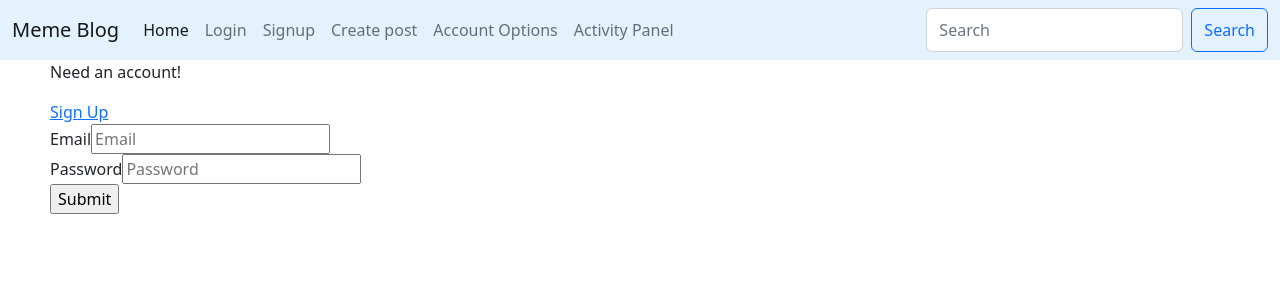
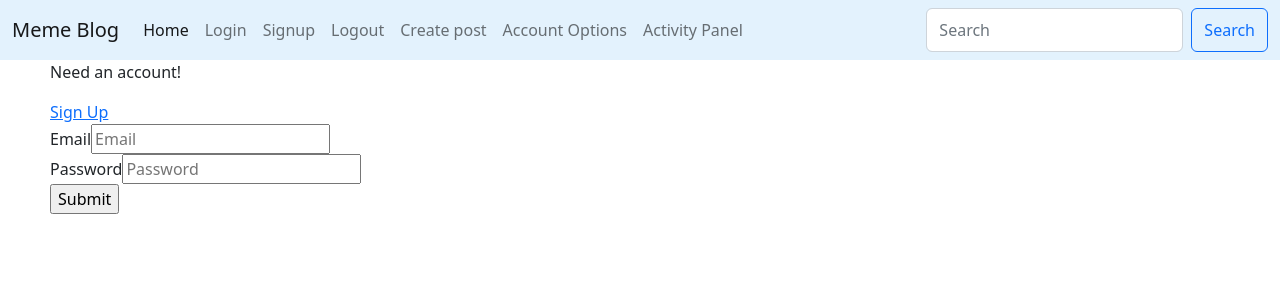
Before and after one commit to LucMuhizi/nextjs-blog-with-auth, a Next.js app: page /login in a window 1280 px wide. Shown: the top 300 px of the page. Built offline with nearby package versions, Linux system fonts and the light colour scheme; no server answers.

Commit message:
signout starter | login router logic improved

```diff
--- a/src/components/Header.tsx
+++ b/src/components/Header.tsx
@@ -1,3 +1,4 @@
+import { signOut } from "next-auth/react";
 import Link from "next/link";
 import React from "react";
 
@@ -41,6 +42,15 @@ const Header = () => {
                 </Link>
               </li>
               <li className="nav-item">
+                <span
+                  style={{ cursor: "pointer" }}
+                  className="nav-link"
+                  onClick={() => signOut()}
+                >
+                  Logout
+                </span>
+              </li>
+              <li className="nav-item">
                 <Link className="nav-link" href="/create">
                   Create post
                 </Link>
--- a/src/components/login/loginUtil.ts
+++ b/src/components/login/loginUtil.ts
@@ -1,6 +1,21 @@
+import rotuerReplace from "@/util/routerReplace";
 import { signIn } from "next-auth/react";
 import Router from "next/router";
 
+/**
+ *
+ * @param e
+ * @param email
+ * @param password
+ *
+ * login user
+ *
+ * after sucessful login does the following:
+ *
+ * if path is "/login" -> the user is routed to "/"
+ *
+ * if path is something elselike post page -> then user is kept on the same page for ease
+ */
 export const loginUser = async (
   e: React.SyntheticEvent,
   email: string,
@@ -13,7 +28,23 @@ export const loginUser = async (
     redirect: false,
     callbackUrl: `${window.location.origin}`,
   });
-  res.error ? console.log(res.error) : redirectHome();
+  res.error ? console.log(res.error) : routerController();
+};
+
+/**
+ *
+ * @returns
+ * routing logic handler
+ */
+const routerController = () => {
+  const { asPath } = Router;
+
+  if (asPath === "/login") {
+    redirectHome();
+    return;
+  } else {
+    //rotuerReplace(asPath);
+  }
 };
 
 export const redirectHome = () => {
```
